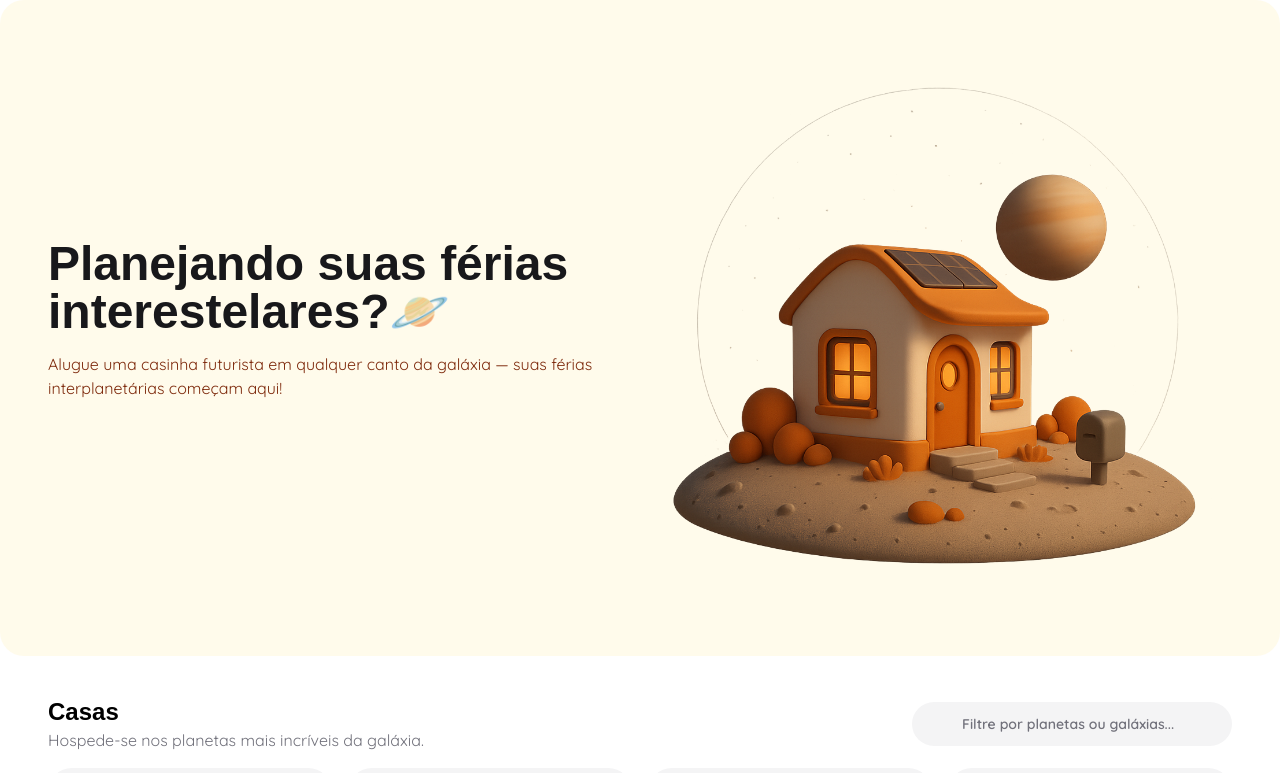
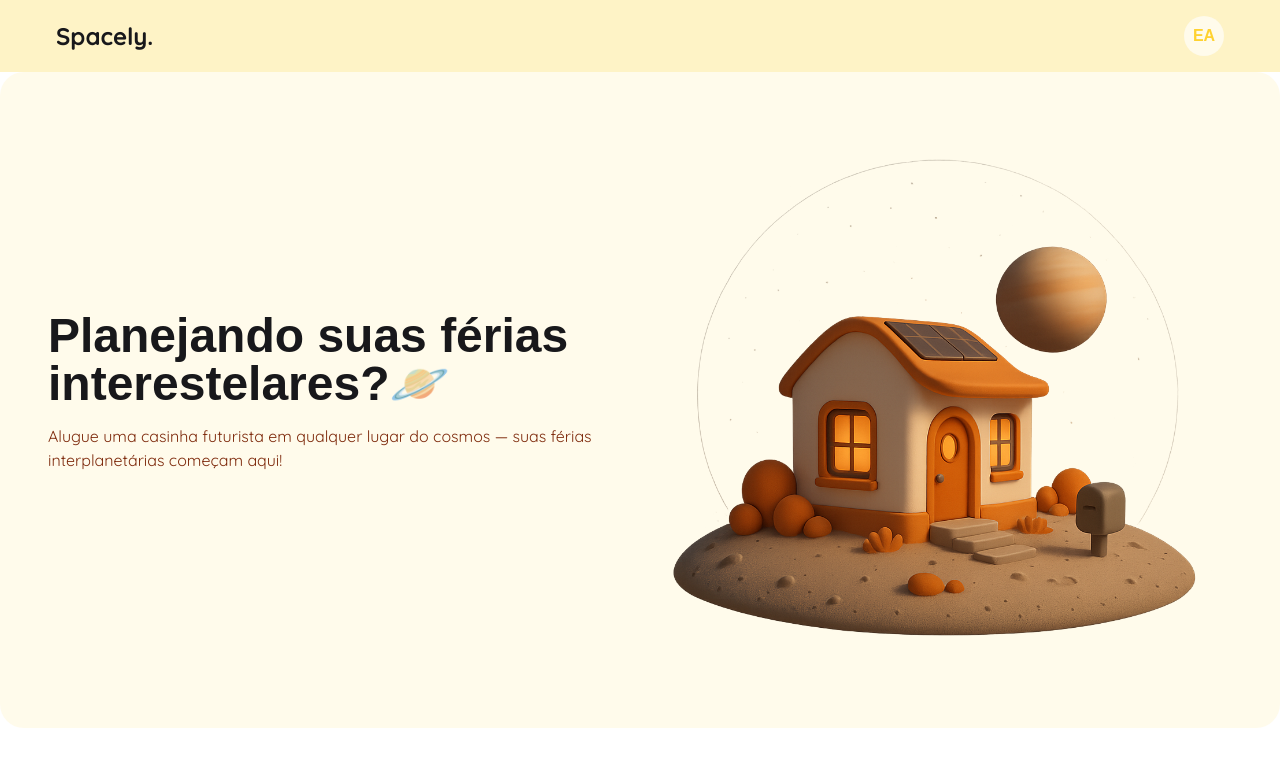
Before and after one commit to ecthon/cute-store, a Next.js app: page / in a window 1280 px wide. Shown: the top 773 px of the page. Built offline with nearby package versions, Linux system fonts and the light colour scheme; some icons are missing; a web font is replaced by a local one.

Commit message:
feat: Adiciona componente Header ao layout principal e atualiza textos em componentes de heading e house-store para maior clareza e consistência.

```diff
--- a/src/app/layout.tsx
+++ b/src/app/layout.tsx
@@ -1,6 +1,7 @@
 import type { Metadata } from "next";
 import { Mona_Sans, Quicksand } from "next/font/google";
 import "./globals.css";
+import { Header } from "@/components/header";
 
 
 const quicksand = Quicksand({
@@ -30,6 +31,7 @@ export default function RootLayout({
       <body
         className={`${quicksand.variable} ${monaSans.variable} antialiased`}
       >
+        <Header />
         {children}
       </body>
     </html>
--- /dev/null
+++ b/src/components/header.tsx
@@ -0,0 +1,13 @@
+'use client'
+import Link from "next/link";
+
+export function Header() {
+    return (
+        <header className="flex w-full bg-amber-100">
+            <div className="flex w-full max-w-[1248px] py-2 px-4 sm:py-4 sm:px-6 lg:px-10 mx-auto items-center justify-between">
+                <Link href="/" className="flex text-lg sm:text-xl lg:text-2xl font-bold text-zinc-900">Spacely.</Link>
+                <h1 className="flex size-8 sm:size-10 font-bold rounded-full text-amber-300 cursor-pointer items-center justify-center bg-amber-50 text-sm sm:text-base">EA</h1>
+            </div>
+        </header>
+    )
+}
--- a/src/components/home/heading.tsx
+++ b/src/components/home/heading.tsx
@@ -7,7 +7,7 @@ export function Heading() {
         {/* Left Side */}
         <div className="flex w-full md:w-1/2 flex-col justify-center gap-4 text-center md:text-left">
           <h1 className="text-5xl max-sm:text-3xl font-mono font-bold text-zinc-900">Planejando suas férias interestelares?🪐</h1>
-          <p className="text-md md:text-md font-sans text-orange-900">Alugue uma casinha futurista em qualquer canto da galáxia — suas férias interplanetárias começam aqui!</p>
+          <p className="text-md md:text-md font-sans text-orange-900">Alugue uma casinha futurista em qualquer lugar do cosmos — suas férias interplanetárias começam aqui!</p>
         </div>
 
         {/* Right Side */}
--- a/src/components/houses/house-store.tsx
+++ b/src/components/houses/house-store.tsx
@@ -8,7 +8,7 @@ export function HouseStore() {
       <div className="flex flex-col sm:flex-row justify-between items-start sm:items-center gap-4 sm:gap-0">
         <div className="flex flex-col">
           <h1 className="text-xl sm:text-2xl font-mono font-bold text-black">Casas</h1>
-          <p className="text-md font-sans text-zinc-500">Hospede-se nos planetas mais incríveis da galáxia.</p>
+          <p className="text-md font-sans text-zinc-500">Hospede-se nos planetas e galáxia mais incríveis do universo.</p>
         </div>
         <SearchForm />
       </div>
```
